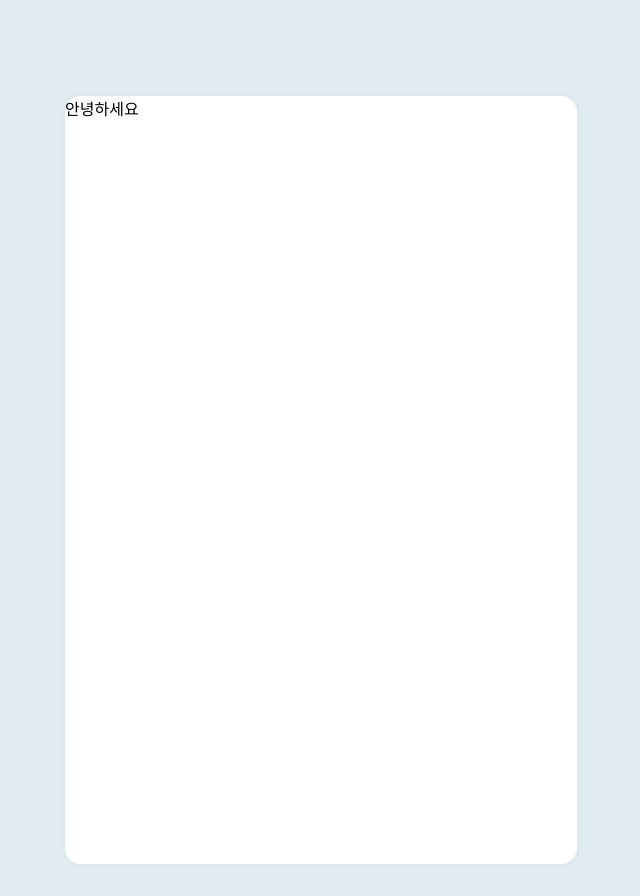
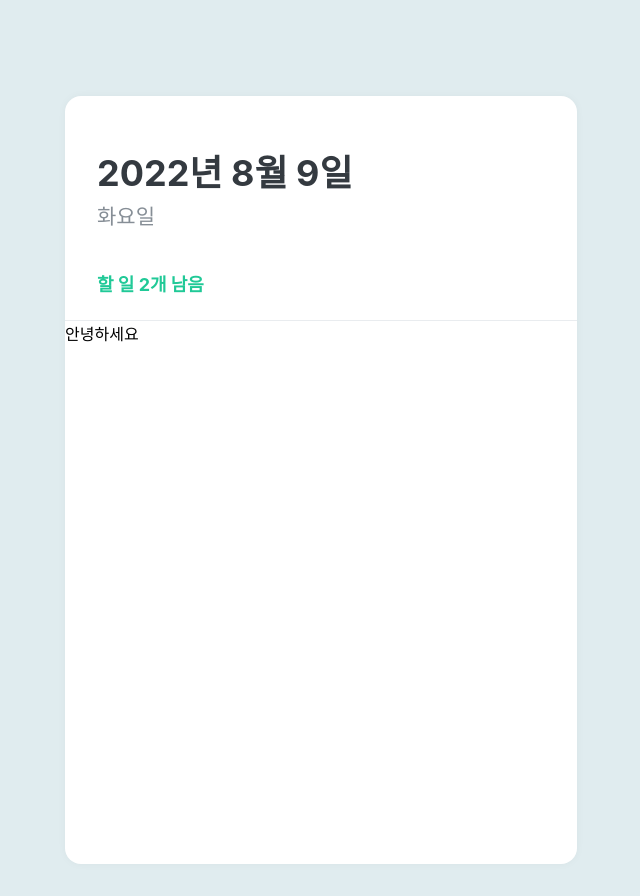
Before and after one commit to purple402/myTodo-ts, a React (Create React App) app: page / in a window 1280 px wide. Shown: the whole page, without its empty margins (319-959 px from the left). Built offline with nearby package versions, Linux system fonts and the light colour scheme.

Commit message:
Create TodoHead component

```diff
--- a/src/App.tsx
+++ b/src/App.tsx
@@ -1,6 +1,6 @@
 import React from 'react';
 import { createGlobalStyle } from 'styled-components';
-import { TodoTemplate } from './components';
+import { TodoTemplate, TodoHead } from './components';
 
 const GlobalStyle = createGlobalStyle`
 body {
@@ -12,6 +12,7 @@
     <>
       <GlobalStyle />
       <TodoTemplate>
+        <TodoHead />
         <div>안녕하세요</div>
       </TodoTemplate>
     </>
--- /dev/null
+++ b/src/components/TodoHead.tsx
@@ -0,0 +1,35 @@
+import React from 'react';
+import styled from 'styled-components';
+
+const TodoHeadBlock = styled.div`
+  padding: 48px 32px 24px 32px;
+  border-bottom: 1px solid #e9ecef;
+  h1 {
+    margin: 0;
+    font-size: 36px;
+    color: #343a40;
+  }
+  .day {
+    margin-top: 4px;
+    color: #868e96;
+    font-size: 21px;
+  }
+  .tasks-left {
+    color: #20c997;
+    font-size: 18px;
+    margin-top: 40px;
+    font-weight: bold;
+  }
+`;
+
+function TodoHead() {
+  return (
+    <TodoHeadBlock>
+      <h1>2022년 8월 9일</h1>
+      <div className="day">화요일</div>
+      <div className="tasks-left">할 일 2개 남음</div>
+    </TodoHeadBlock>
+  );
+}
+
+export default TodoHead;
--- a/src/components/index.tsx
+++ b/src/components/index.tsx
@@ -1,3 +1,4 @@
 import TodoTemplate from './TodoTemplate';
+import TodoHead from './TodoHead';
 
-export { TodoTemplate };
+export { TodoTemplate, TodoHead };
```
